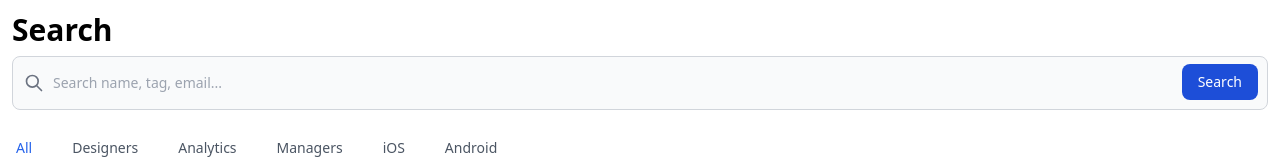
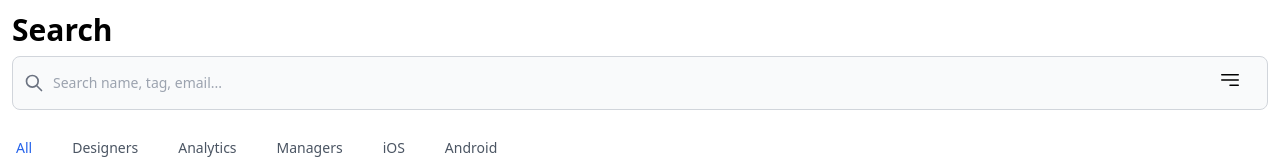
Before and after one commit to EkaterinaO19/employees-list-app, a Next.js app: page / in a window 1280 px wide. Shown: the top 160 px of the page. Built offline with nearby package versions, Linux system fonts and the light colour scheme; no server answers.

Commit message:
added profile func

```diff
--- a/src/components/SearchComponent.tsx
+++ b/src/components/SearchComponent.tsx
@@ -14,15 +14,16 @@ export default function SearchComponent() {
                     </svg>
                 </div>
                 <input
-                    type="search"
-                    id="default-search"
-                    className="block w-full p-4 pl-10 text-sm text-gray-900 border border-gray-300 rounded-lg bg-gray-50 focus:ring-blue-500 focus:border-blue-500 dark:bg-gray-700 dark:border-gray-600 dark:placeholder-gray-400 dark:text-white dark:focus:ring-blue-500 dark:focus:border-blue-500"
+                    className="block w-full p-4 pl-10 text-sm text-gray-900 border border-gray-300 focus:outline-none rounded-lg bg-gray-50 focus:ring-blue-500 focus:border-blue-500"
                     placeholder="Search name, tag, email..." required
                 />
-                <button
-                    type="submit"
-                    className="text-white absolute right-2.5 bottom-2.5 bg-blue-700 hover:bg-blue-800 focus:ring-4 focus:outline-none focus:ring-blue-300 font-medium rounded-lg text-sm px-4 py-2 dark:bg-blue-600 dark:hover:bg-blue-700 dark:focus:ring-blue-800">Search
-                </button>
+                <div className={"absolute right-2.5 bottom-2.5 focus:outline-none px-4 py-2 cursor-pointer"}>
+                    <svg xmlns="http://www.w3.org/2000/svg" fill="none" viewBox="0 0 24 24" strokeWidth="1.5"
+                         stroke="currentColor" className="w-6 h-6">
+                        <path strokeLinecap="round" strokeLinejoin="round"
+                              d="M3.75 6.75h16.5M3.75 12h16.5M12 17.25h8.25"/>
+                    </svg>
+                </div>
             </div>
         </form>
     )
```
